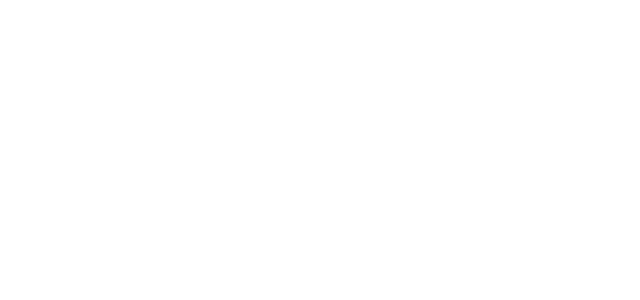
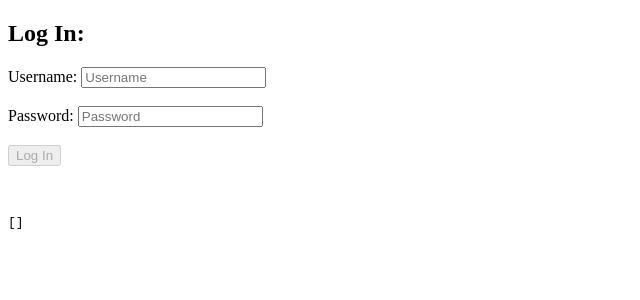
Before and after one commit to Pintereach-build-week/Pintereach-FE, a React (Create React App) app in the folder client/: page / in a window 1280 px wide. Shown: the top 300 px of the page, without its empty margins (0-640 px from the left). Built offline with nearby package versions, Linux system fonts and the light colour scheme.

Commit message:
fixing index.js

```diff
--- a/client/src/App.js
+++ b/client/src/App.js
@@ -1,8 +1,9 @@
 import React from 'react';
-
+import Login from './components/auth/Login'
 function App() {
   return (
     <div className="App">
+      <Login />
     </div>
   );
 }
--- a/client/src/components/auth/Login.js
+++ b/client/src/components/auth/Login.js
@@ -0,0 +1,123 @@
+import React, { useState, useEffect} from 'react'
+import * as Yup from "yup";
+import axios from "axios";
+
+const formSchema = Yup.object().shape({
+    username: Yup
+        .string()
+        .min(2, "Username must be at least 2 characters long.")
+        .required("Username input is required."),
+    password: Yup
+        .string()
+        .min(8, "Password must be at least 8 characters long.")
+        .required("Password input is required."),
+});
+
+const initialFormValues = {
+    username: '',
+    password: '',
+  }
+
+const initialFormErrors = {
+    username: '',
+    password: '',
+}
+
+const initialDisabled = true
+
+export default function Login() {
+    const [username, setUsernames] = useState([])
+    const [formValues, setFormValues] = useState(initialFormValues)
+    const [formErrors, setFormErrors] = useState(initialFormErrors)
+    const [disabled, setDisabled] = useState(initialDisabled)
+
+    const onInputChange = evt => {
+        const { name, value } = evt.target
+
+        Yup
+          .reach(formSchema, name)
+          .validate(value)
+          .then(() => {
+            setFormErrors({
+              ...formErrors,
+              [name]: ""
+            });
+          })
+          .catch(err => {
+            setFormErrors({
+              ...formErrors,
+              [name]: err.errors[0]
+            })
+          });
+
+          setFormValues({
+            ...formValues,
+            [name]: value
+          })
+      }
+
+    const onSubmit = evt => {
+        evt.preventDefault()
+
+        console.log('submitted!')
+
+        axios
+          .post('https://reqres.in/api/users', formValues)
+          .then(res => {
+            setUsernames([...username, res.data]);
+            console.log("Success", res);
+          })
+          .catch(err => console.log(err.response))
+          .finally(() => {
+            setFormValues(initialFormValues)
+          })
+    }
+
+    useEffect(() => {
+        formSchema.isValid(formValues).then(valid => {
+              setDisabled(!valid);
+        })
+    }, [formValues])
+
+    return (
+        <div>
+            <form className='login-form-container' onSubmit={onSubmit}>
+                <div className='login-header'>
+                    <h2>Log In:</h2>
+                </div>
+                <div className='login-form-inputs'>
+                    <label>Username:&nbsp;
+                        <input
+                            type='text'
+                            username='username'
+                            value={formValues.username}
+                            onChange={onInputChange}
+                            placeholder="Username"
+                        />
+                    </label>
+                    <br />
+                    <br />
+                    <label>Password:&nbsp;
+                        <input
+                            type='password'
+                            username='password'
+                            value={formValues.password}
+                            onChange={onInputChange}
+                            placeholder="Password"
+                        />
+                    </label>
+                    <br />
+                    <br />
+                    <button id='loginBtn' disabled={disabled}>Log In</button>
+                </div>
+                <br />
+                <br />
+                <div className='errors'>
+                    <div>{formErrors.username}</div>
+                    <div>{formErrors.password}</div>
+                </div>
+            </form>
+            <pre>{JSON.stringify(username, null, 2)}</pre>
+        </div>
+    );
+}
```
